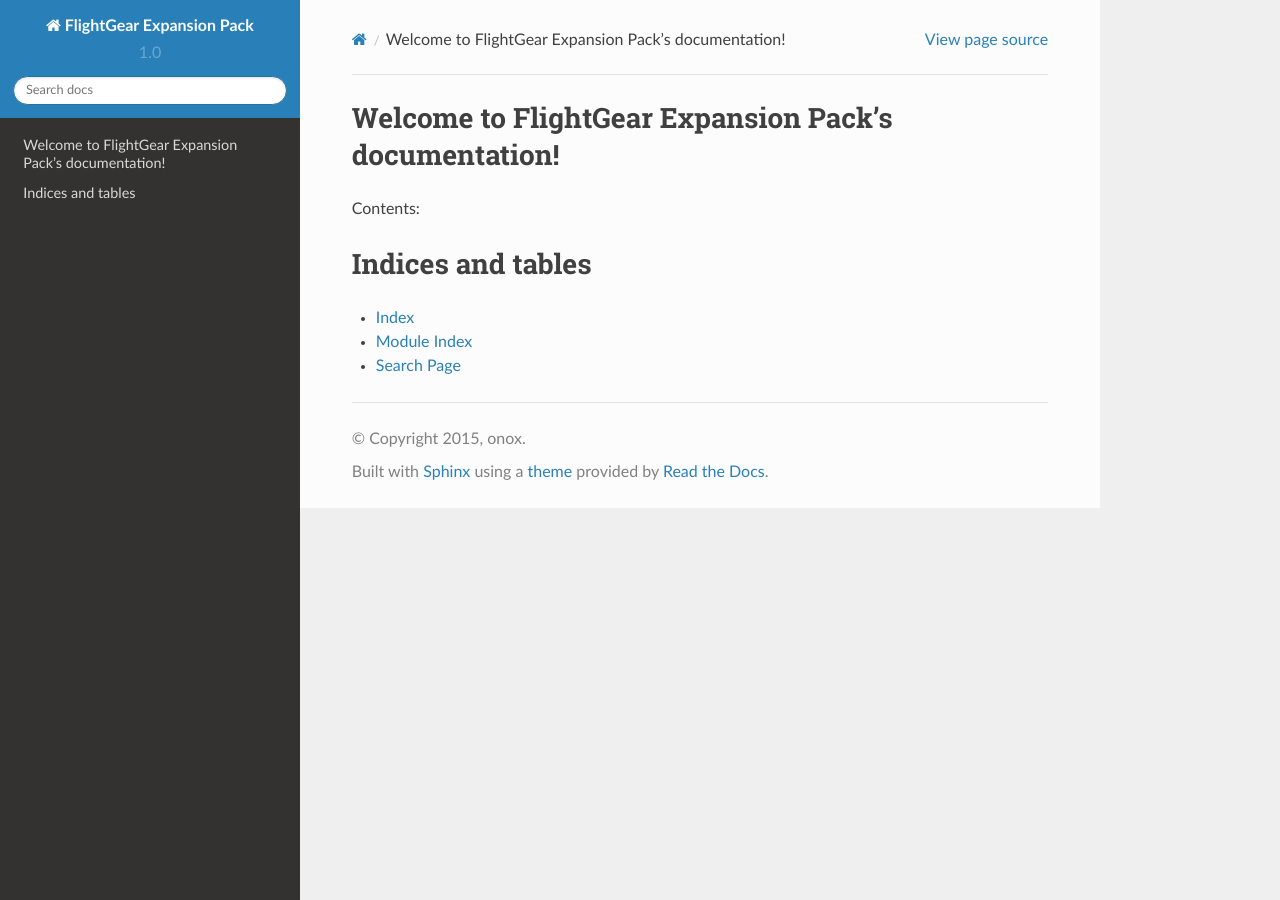
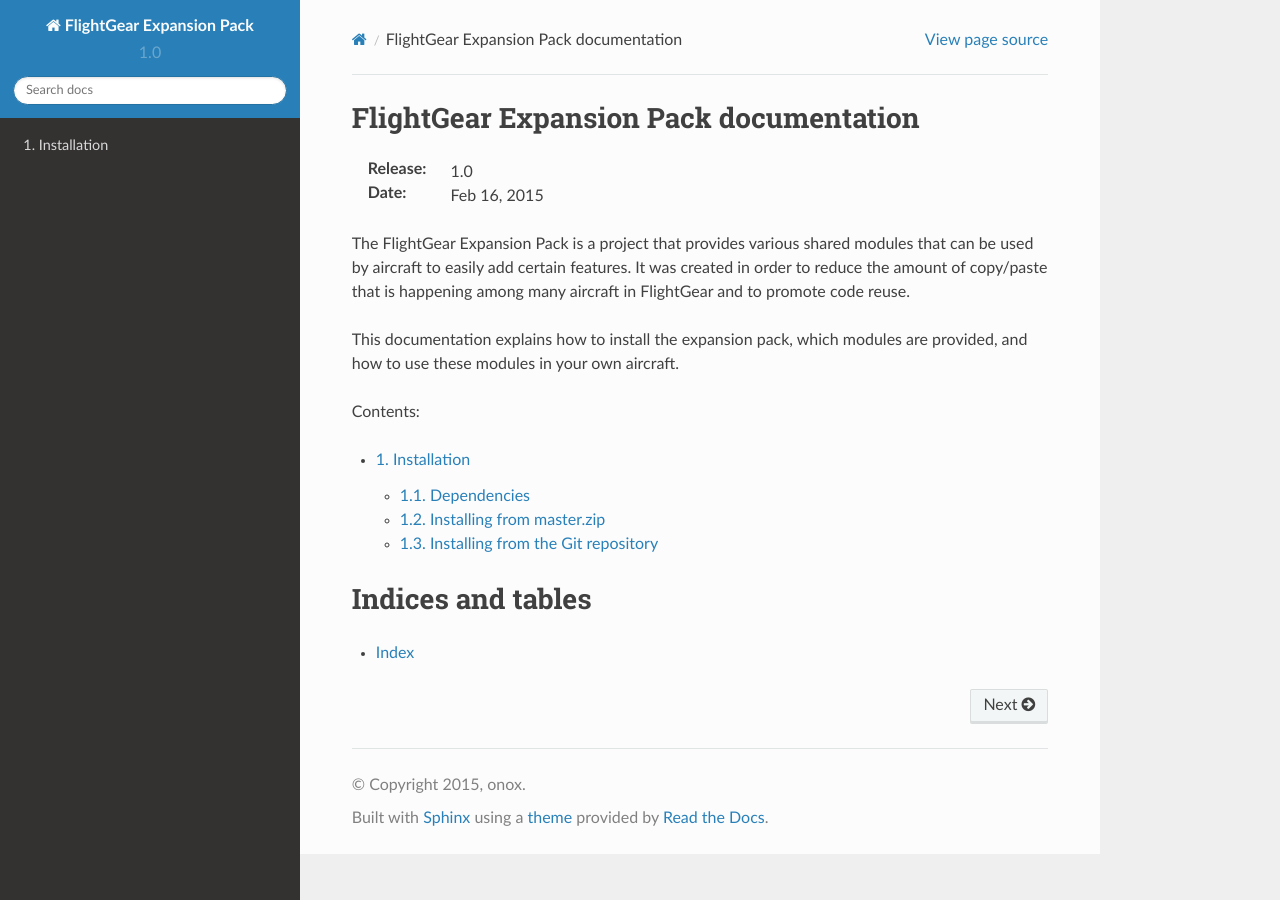
Before and after one commit to FGMEMBERS/ExpansionPack, a Sphinx documentation site: the page built from doc/source/index.rst, in a window 1280 px wide. Built offline with Sphinx 7.4.7 and the Read the Docs theme 2.0.0, drawn with Linux system fonts in a browser that asks for light colours.

Commit message:
documentation: Add installation section

```diff
--- a/doc/source/index.rst
+++ b/doc/source/index.rst
@@ -3,19 +3,30 @@
    You can adapt this file completely to your liking, but it should at least
    contain the root `toctree` directive.
 
-Welcome to FlightGear Expansion Pack's documentation!
-=====================================================
+FlightGear Expansion Pack documentation
+=======================================
+
+:Release: |version|
+:Date:    |today|
+
+The FlightGear Expansion Pack is a project that provides various shared
+modules that can be used by aircraft to easily add certain features. It
+was created in order to reduce the amount of copy/paste that is happening
+among many aircraft in FlightGear and to promote code reuse.
+
+This documentation explains how to install the expansion pack, which
+modules are provided, and how to use these modules in your own aircraft.
 
 Contents:
 
 .. toctree::
+   :numbered:
    :maxdepth: 2
 
+   installation
 
 
 Indices and tables
 ==================
 
 * :ref:`genindex`
-* :ref:`modindex`
-* :ref:`search`
--- /dev/null
+++ b/doc/source/installation.rst
@@ -0,0 +1,31 @@
+Installation
+============
+
+The FlightGear Expansion Pack can be installed by downloading a .zip
+file or by cloning the Git repository.
+
+Dependencies
+------------
+
+    * FlightGear 3.4
+
+Installing from master.zip
+--------------------------
+
+To download the .zip file, download `master.zip`_ and then rename the
+folder ``fg-expansion-pack-master`` to ``ExpansionPack``. Then copy the
+folder to FlightGear's ``Aircraft`` folder.
+
+Installing from the Git repository
+----------------------------------
+
+Alternatively, you can clone the ``master`` branch of the Git repository.
+The repository can be found on Github at `onox/fg-expansion-pack`_ and can
+be cloned with:
+
+.. code-block:: sh
+
+    $ git clone https://github.com/onox/fg-expansion-pack.git ExpansionPack
+
+.. _master.zip: https://github.com/onox/fg-expansion-pack/archive/master.zip
+.. _onox/fg-expansion-pack: https://github.com/onox/fg-expansion-pack
```
